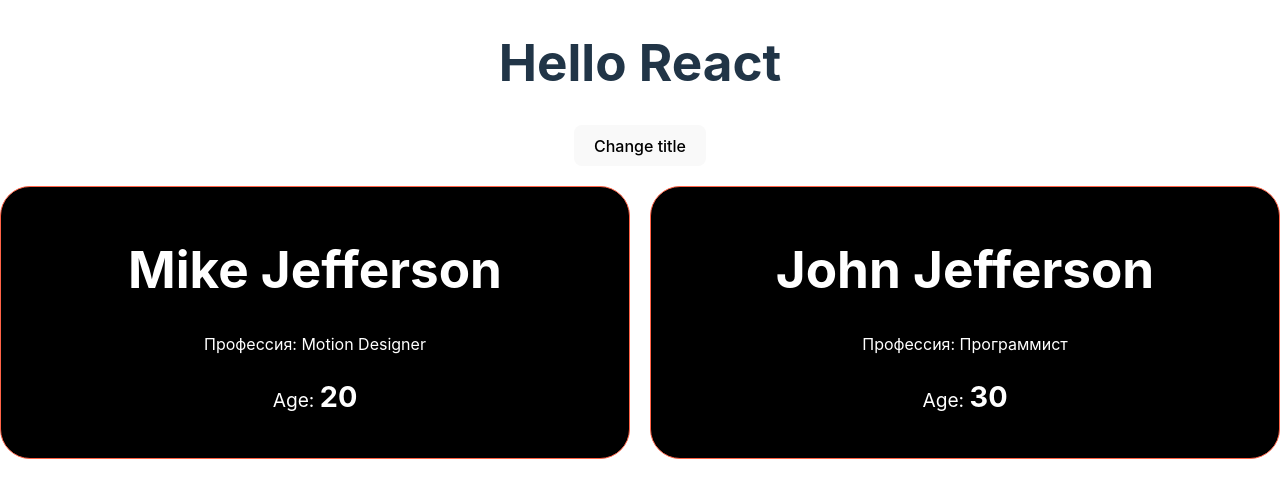
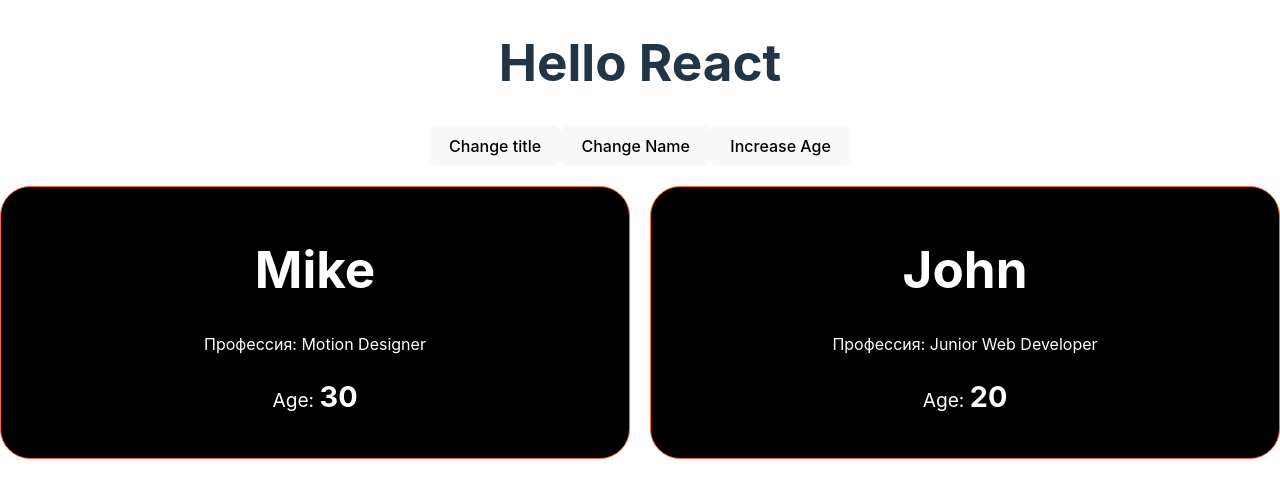
Before and after one commit to Commondore/people-24, a React (Vite) app: page / in a window 1280 px wide. Shown: the top 498 px of the page. Built offline with nearby package versions, Linux system fonts and the light colour scheme.

Commit message:
add counter people

```diff
--- a/src/App.jsx
+++ b/src/App.jsx
@@ -4,6 +4,10 @@ import Person from "./components/Person/Person";
 
 function App() {
   const [title, setTitle] = useState("Hello React"); // [data, fn]
+  const [people, setPeople] = useState([
+    { name: "Mike", age: 30, prof: "Motion Designer" },
+    { name: "John", age: 20, prof: "Junior Web Developer" },
+  ]);
 
   const changeTitle = () => {
     if (title === "Hello React") {
@@ -13,6 +17,26 @@ function App() {
     }
   };
 
+  const changeName = () => {
+    const copyPeople = [...people];
+    const person = { ...copyPeople[0] };
+    person.name = "Sam";
+    copyPeople[0] = person;
+
+    setPeople(copyPeople);
+  };
+
+  const increaseAge = () => {
+    setPeople((prevPeople) => {
+      return prevPeople.map((person) => {
+        return {
+          ...person,
+          age: person.age + 1,
+        };
+      });
+    });
+  };
+
   return (
     <div className="wrapper">
       <h1 className="title">{title}</h1>
@@ -20,13 +44,21 @@ function App() {
         <button className="btn" onClick={changeTitle}>
           Change title
         </button>
+
+        <button className="btn" onClick={changeName}>
+          Change Name
+        </button>
+
+        <button className="btn" onClick={increaseAge}>
+          Increase Age
+        </button>
       </div>
       <div className="list">
-        <Person name="Mike Jefferson" age={20}>
-          Профессия: <span>Motion Designer</span>
+        <Person name={people[0].name} age={people[0].age}>
+          Профессия: <span>{people[0].prof}</span>
         </Person>
-        <Person name="John Jefferson" age={30}>
-          Профессия: <span>Программист</span>
+        <Person name={people[1].name} age={people[1].age}>
+          Профессия: <span>{people[1].prof}</span>
         </Person>
       </div>
     </div>
```
